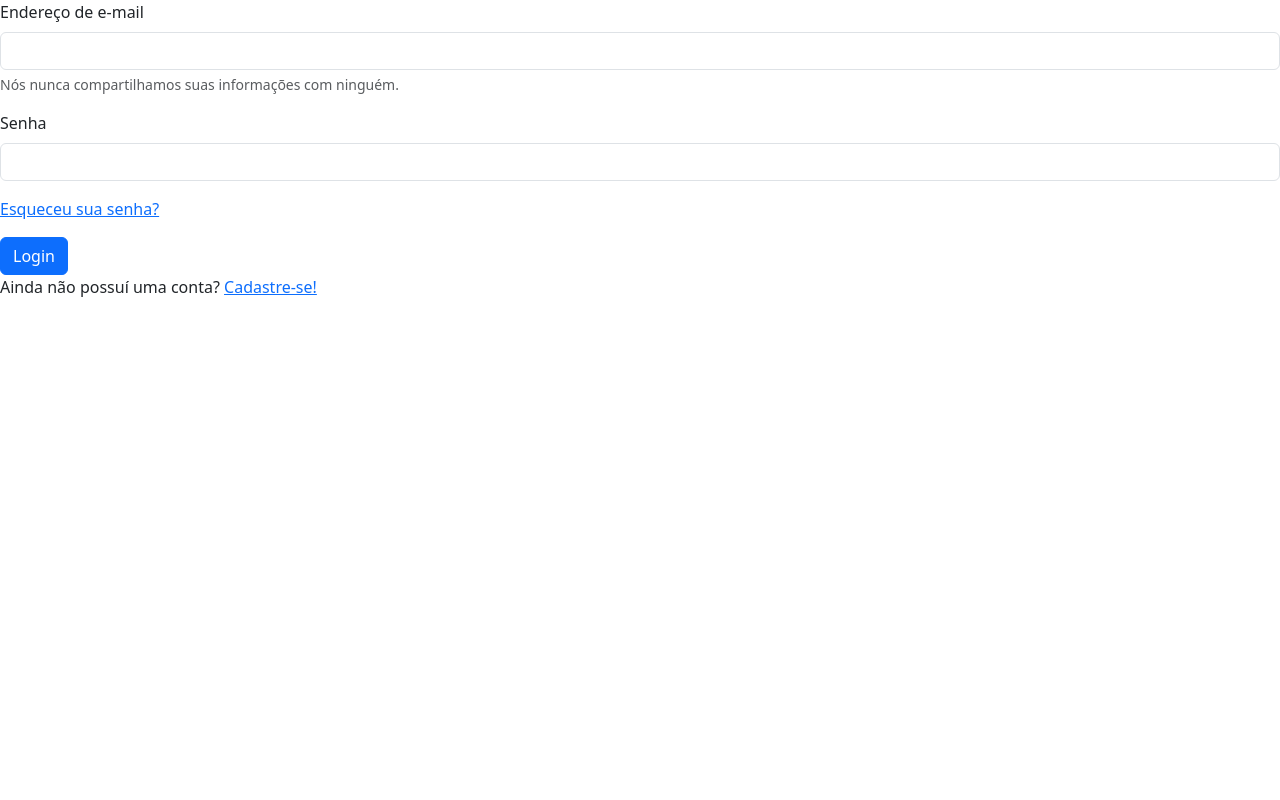
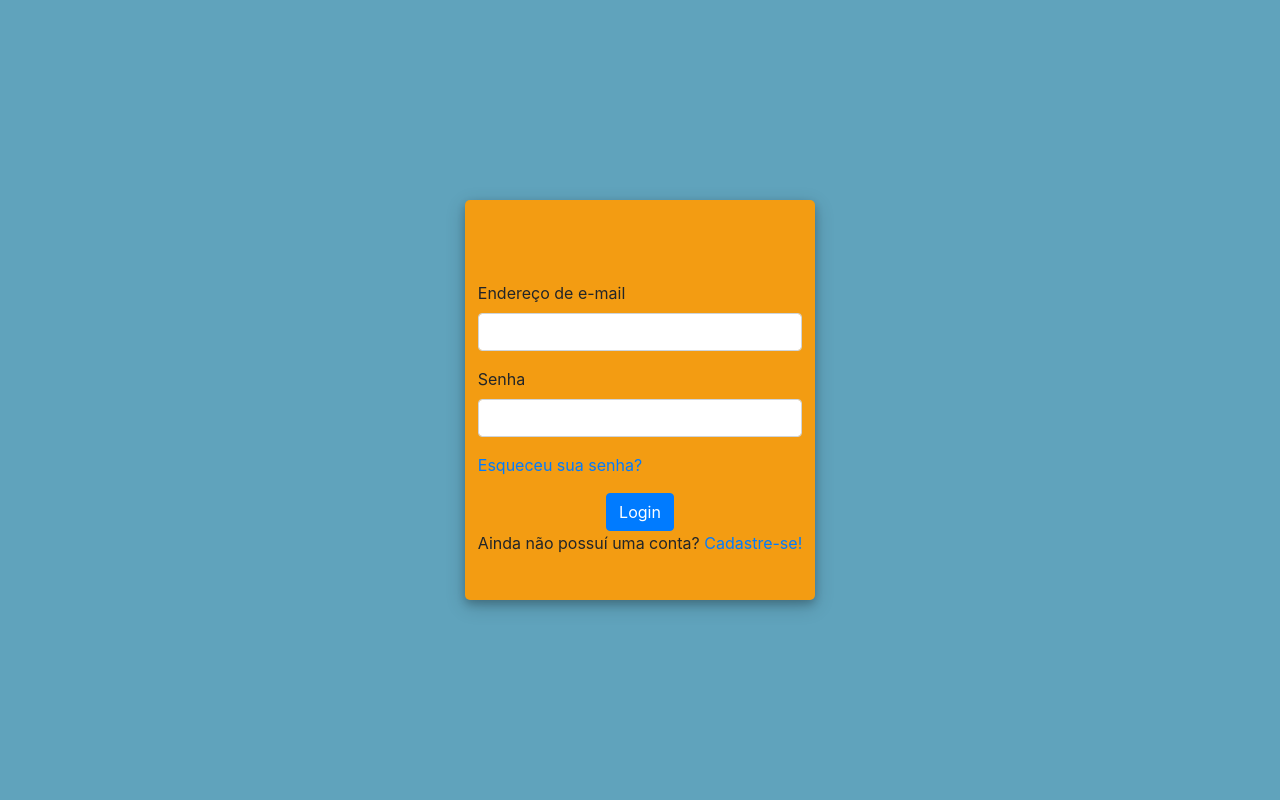
Before and after one commit to vinicioeuf/curso-django, a Django app: page /login/ in a window 1280 px wide. Run offline with Django 5.2, Linux system fonts and the light colour scheme; some libraries are stand-ins or nearby versions.

Commit message:
estilização login cadastro

```diff
--- a/curso-django/app_config/settings.py
+++ b/curso-django/app_config/settings.py
@@ -116,7 +116,9 @@ USE_TZ = True
 # Static files (CSS, JavaScript, Images)
 # https://docs.djangoproject.com/en/5.1/howto/static-files/
 
-STATIC_URL = 'static/'
+STATIC_URL = '/static/'
+
+STATICFILES_DIRS = [BASE_DIR / "static"]
 
 # Default primary key field type
 # https://docs.djangoproject.com/en/5.1/ref/settings/#default-auto-field
--- /dev/null
+++ b/curso-django/estoque/static/estilizacao/style_login_cadastro.css
@@ -0,0 +1,69 @@
+body,
+		html {
+			margin: 0;
+			padding: 0;
+			height: 100%;
+			background: #60a3bc !important;
+		}
+		.user_card {
+			height: 400px;
+			width: 350px;
+			margin-top: auto;
+			margin-bottom: auto;
+			background: #f39c12;
+			position: relative;
+			display: flex;
+			justify-content: center;
+			flex-direction: column;
+			padding: 10px;
+			box-shadow: 0 4px 8px 0 rgba(0, 0, 0, 0.2), 0 6px 20px 0 rgba(0, 0, 0, 0.19);
+			-webkit-box-shadow: 0 4px 8px 0 rgba(0, 0, 0, 0.2), 0 6px 20px 0 rgba(0, 0, 0, 0.19);
+			-moz-box-shadow: 0 4px 8px 0 rgba(0, 0, 0, 0.2), 0 6px 20px 0 rgba(0, 0, 0, 0.19);
+			border-radius: 5px;
+
+		}
+		.brand_logo_container {
+			position: absolute;
+			height: 170px;
+			width: 170px;
+			top: -75px;
+			border-radius: 50%;
+			background: #60a3bc;
+			padding: 10px;
+			text-align: center;
+		}
+		.brand_logo {
+			height: 150px;
+			width: 150px;
+			border-radius: 50%;
+			border: 2px solid white;
+		}
+		.form_container {
+			margin-top: 100px;
+		}
+		.login_btn {
+			width: 100%;
+			background: #c0392b !important;
+			color: white !important;
+		}
+		.login_btn:focus {
+			box-shadow: none !important;
+			outline: 0px !important;
+		}
+		.login_container {
+			padding: 0 2rem;
+		}
+		.input-group-text {
+			background: #c0392b !important;
+			color: white !important;
+			border: 0 !important;
+			border-radius: 0.25rem 0 0 0.25rem !important;
+		}
+		.input_user,
+		.input_pass:focus {
+			box-shadow: none !important;
+			outline: 0px !important;
+		}
+		.custom-checkbox .custom-control-input:checked~.custom-control-label::before {
+			background-color: #c0392b !important;
+		}
--- a/curso-django/estoque/templates/autenticacao/login.html
+++ b/curso-django/estoque/templates/autenticacao/login.html
@@ -1,26 +1,51 @@
+
+
+
+
 <!DOCTYPE html>
-<html lang="pt-br">
+<html>
+
 <head>
-    <meta charset="UTF-8">
-    <meta name="viewport" content="width=device-width, initial-scale=1.0">
-    <link href="https://cdn.jsdelivr.net/npm/bootstrap@5.3.3/dist/css/bootstrap.min.css" rel="stylesheet" integrity="sha384-QWTKZyjpPEjISv5WaRU9OFeRpok6YctnYmDr5pNlyT2bRjXh0JMhjY6hW+ALEwIH" crossorigin="anonymous">
-    <script src="https://cdn.jsdelivr.net/npm/bootstrap@5.3.3/dist/js/bootstrap.bundle.min.js" integrity="sha384-YvpcrYf0tY3lHB60NNkmXc5s9fDVZLESaAA55NDzOxhy9GkcIdslK1eN7N6jIeHz" crossorigin="anonymous"></script>
-    <title>Login</title>
+	<title>Faça o login</title>
+  <link href="//maxcdn.bootstrapcdn.com/bootstrap/4.1.1/css/bootstrap.min.css" rel="stylesheet" id="bootstrap-css">
+<script src="//maxcdn.bootstrapcdn.com/bootstrap/4.1.1/js/bootstrap.min.js"></script>
+<script src="//cdnjs.cloudflare.com/ajax/libs/jquery/3.2.1/jquery.min.js"></script>
+	<link rel="stylesheet" href="https://stackpath.bootstrapcdn.com/bootstrap/4.1.3/css/bootstrap.min.css" integrity="sha384-MCw98/SFnGE8fJT3GXwEOngsV7Zt27NXFoaoApmYm81iuXoPkFOJwJ8ERdknLPMO" crossorigin="anonymous">
+	<script src="https://ajax.googleapis.com/ajax/libs/jquery/3.3.1/jquery.min.js"></script>
+	<link rel="stylesheet" href="https://use.fontawesome.com/releases/v5.6.1/css/all.css" integrity="sha384-gfdkjb5BdAXd+lj+gudLWI+BXq4IuLW5IT+brZEZsLFm++aCMlF1V92rMkPaX4PP" crossorigin="anonymous">
+  {% load static %}
+  <link rel="stylesheet" href="{% static 'estilizacao/style_login_cadastro.css' %}">
+
+
 </head>
+<!--Coded with love by Mutiullah Samim-->
 <body>
+	<div class="container h-100">
+		<div class="d-flex justify-content-center h-100">
+			<div class="user_card">
+				<div class="d-flex justify-content-center">
+
+				</div>
+				<div class="d-flex justify-content-center form_container">
 					<form action="{% url 'login' %}" method="post">{% csrf_token %}
             <div class="mb-3">
               <label for="exampleInputEmail1" class="form-label">Endereço de e-mail</label>
               <input type="email" class="form-control" id="exampleInputEmail1" aria-describedby="emailHelp" name="email">
-          <div id="emailHelp" class="form-text">Nós nunca compartilhamos suas informações com ninguém.</div>
             </div>
             <div class="mb-3">
               <label for="exampleInputPassword1" class="form-label">Senha</label>
               <input type="password" class="form-control" id="exampleInputPassword1" name="senha">
             </div>
             <p><a href="{% url 'reset_password' %}">Esqueceu sua senha?</a></p>
-        <button type="submit" class="btn btn-primary" name="submit">Login</button>
-        <p>Ainda não possuí uma conta? <a href="{% url 'cadastro' %}">Cadastre-se!</a></p>
+            <center><button type="submit" class="btn btn-primary" name="submit">Login</button>
+            <p>Ainda não possuí uma conta? <a href="{% url 'cadastro' %}">Cadastre-se!</a></p></center>
+            <br><br>
           </form>
+				</div>
+
+
+			</div>
+		</div>
+	</div>
 </body>
 </html>
```
Also changed, not shown: curso-django/estoque/templates/autenticacao/cadastro.html (+27 -7 lines). Lines whose indentation alone changed are shown as unchanged.
